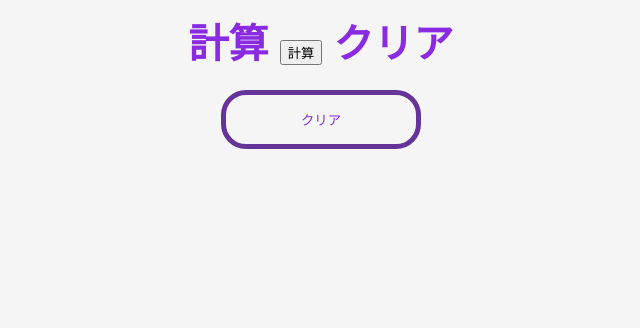
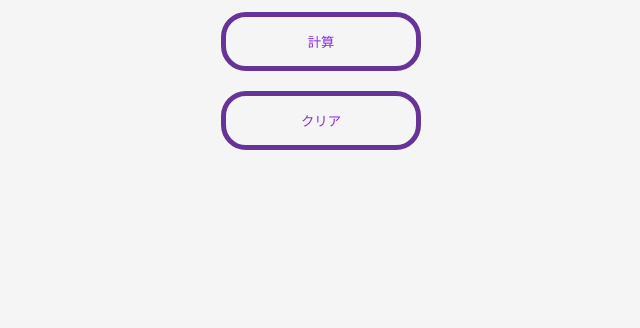
Before and after one commit to RX-78-GP01Fb/Quadratic_calculation_site, a plain HTML site: page index.html in a window 1280 px wide. Shown: the part 472-800 px from the top of the page, without its empty margins (319-959 px from the left). Drawn offline with Linux system fonts and the light colour scheme.

Commit message:
Update index.html

```diff
--- a/index.html
+++ b/index.html
@@ -60,9 +60,7 @@
   </div>
   <div>
     <h1>
-      <label for="btn_submit">計算</label>
-      <input type="submit" id="btn_submit" value="計算">
-      <label for="clear">クリア</label>
+      <input type="button" id="btn_submit" value="計算">
       <input type="button" id="clear" value="クリア">
     </h1>
   </div>
```
